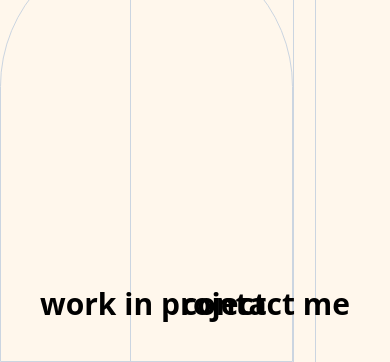
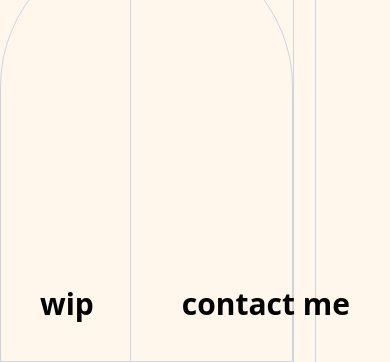
Before and after one commit to julien-cros/new-porfolio, a website: page src/index.html in a window 390 px wide. Shown: the part 482-844 px from the top of the page. Drawn offline with Linux system fonts and the light colour scheme.

Commit message:
typing mistake and improve sm/md

```diff
--- a/src/index.html
+++ b/src/index.html
@@ -45,7 +45,8 @@
 
 
 		<p class="absolute bottom-10 right-10 z-10 ">contact me</p>
-		<p class="absolute bottom-10 left-10 z-10">work in project</p>
+		<p class="hidden md:block absolute bottom-10 left-10 z-10">work in progress</p>
+		<p class="hidden max-md:block absolute bottom-10 left-10 z-10">wip</p>
 		<h1 class="absolute left-10 top-10 z-10">JULIEN  CROS</h1>
 
 		<!-- bg lines -->
```
Also changed, not shown: src/build.css.
